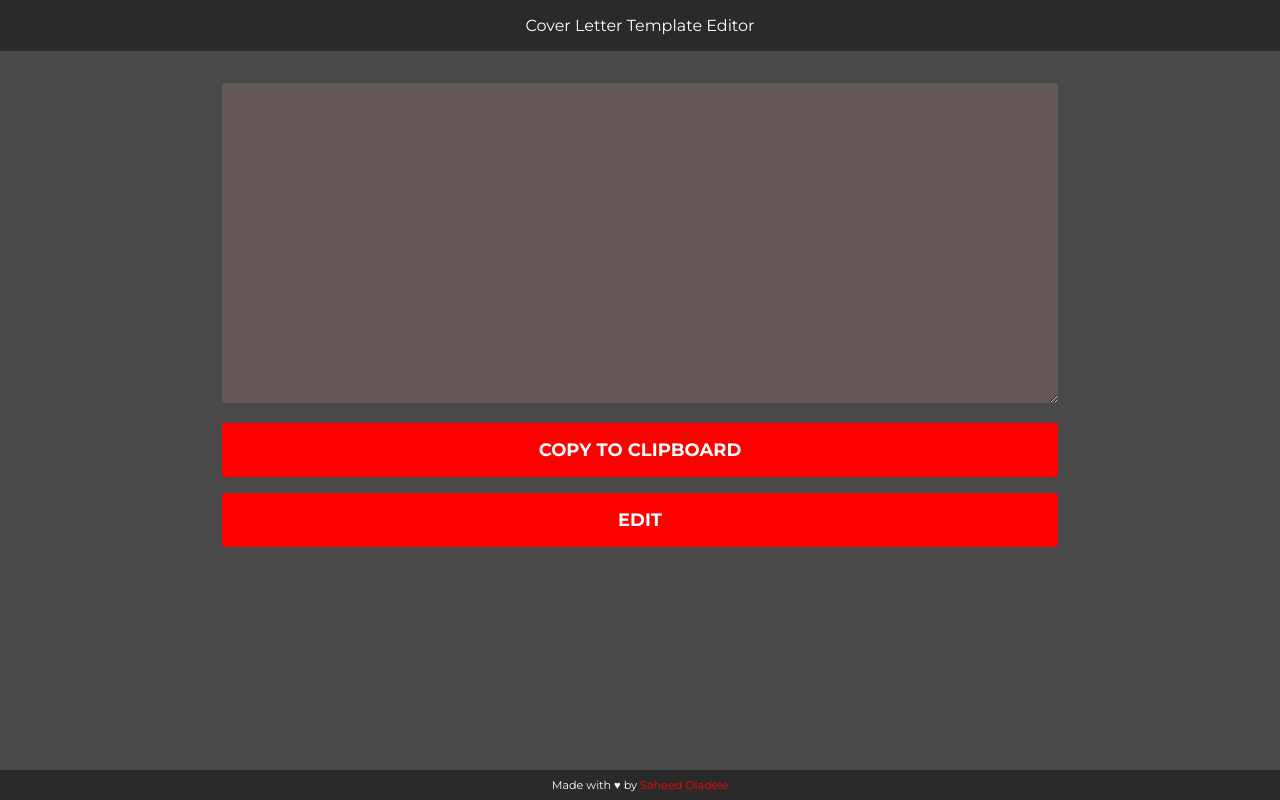
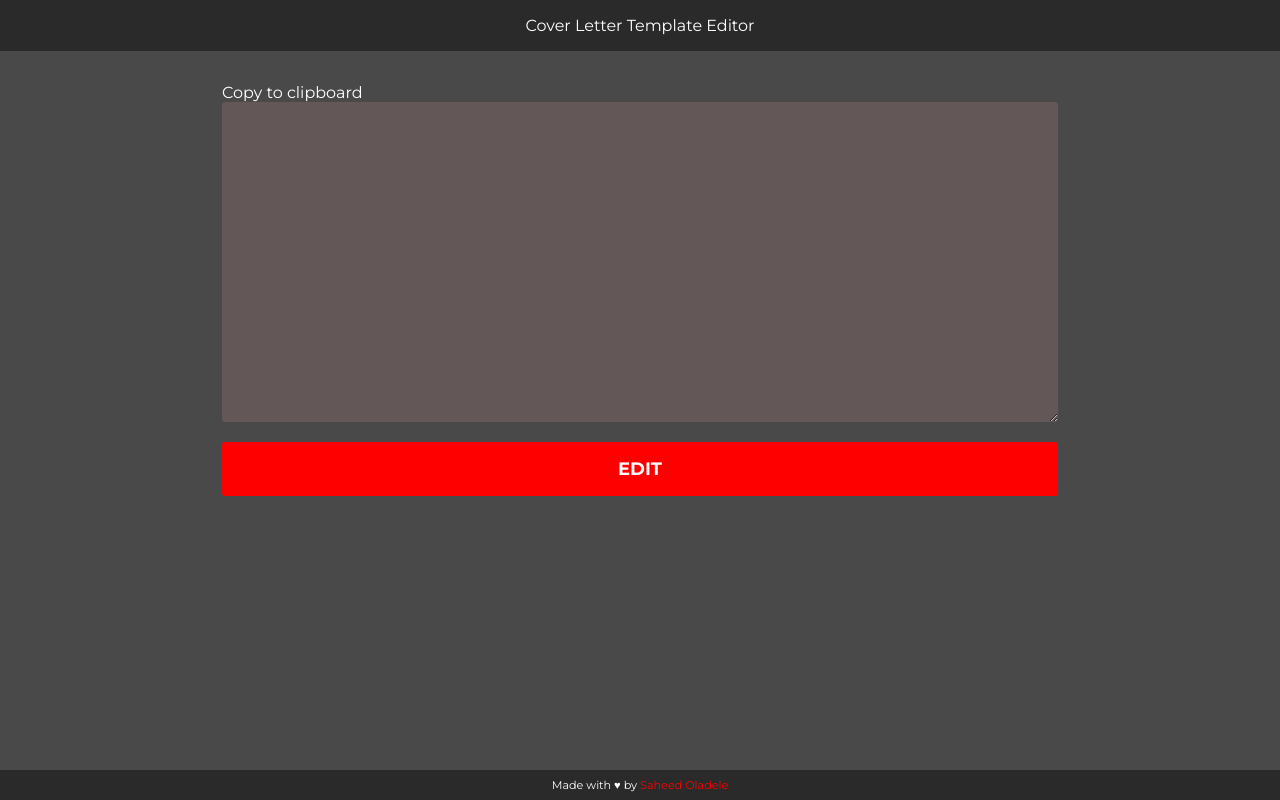
Before and after one commit to suretrust/cover-letter-editor, a React (Create React App) app: page /final-copy in a window 1280 px wide. Built offline with nearby package versions, Linux system fonts and the light colour scheme.

Commit message:
Add copy to clipboard from the result

```diff
--- a/src/components/EditedText.js
+++ b/src/components/EditedText.js
@@ -1,4 +1,4 @@
-import React from 'react';
+import React, { useState } from 'react';
 import { connect } from 'react-redux';
 import { withRouter } from 'react-router-dom';
 import PropTypes from 'prop-types';
@@ -10,12 +10,23 @@
 });
 
 const EditedText = ({ text }) => {
+  const [copySuccess, setCopySuccess] = useState('Copy to clipboard');
+
+  const copyToClipboard = (e) => {
+    const copyText = document.getElementById("process-result");
+    copyText.select();
+    const check = document.execCommand('copy');
+    if (check) setCopySuccess('Copied!');
+  };
+
   return (
     <div className="Text">
       <form>
-        <TextareaAutosize name="text" value={text.trim()} disabled />
-        <button type="button">COPY TO CLIPBOARD</button>
-        <button type="button">EDIT</button>
+        <div onClick={ () => copyToClipboard() }>
+          <div>{ copySuccess }</div>
+          <TextareaAutosize name="text" value={text.trim()} id="process-result" />
+          <button type="button">EDIT</button>
+        </div>
       </form>
     </div>
   );
```
